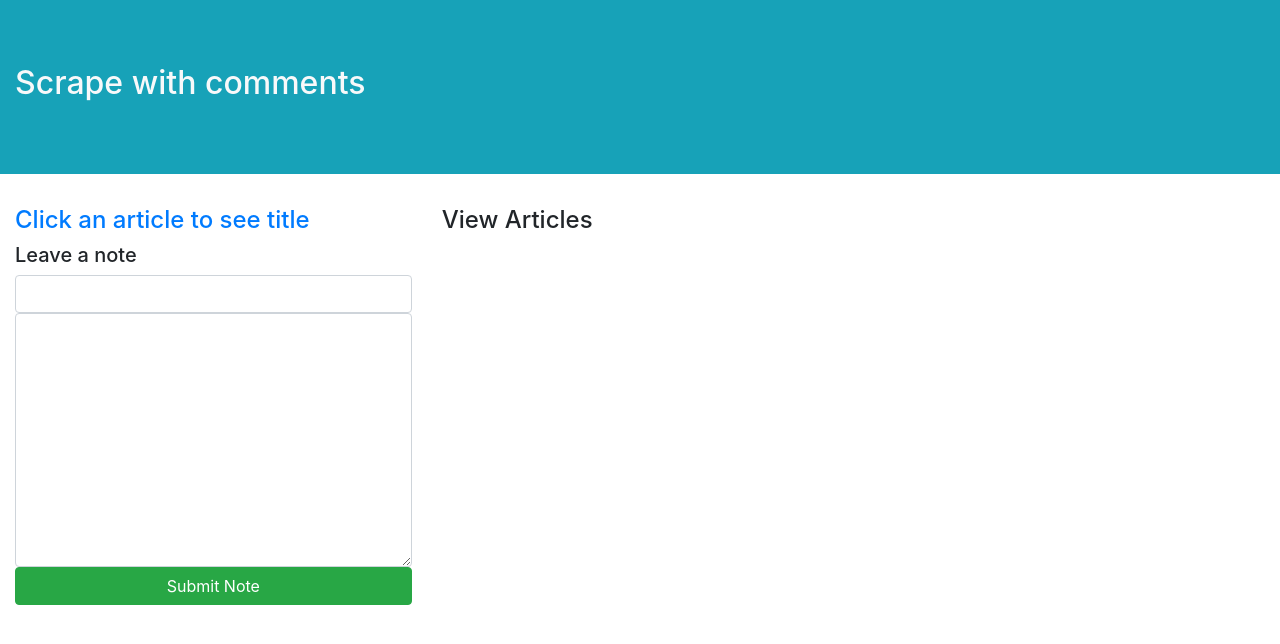
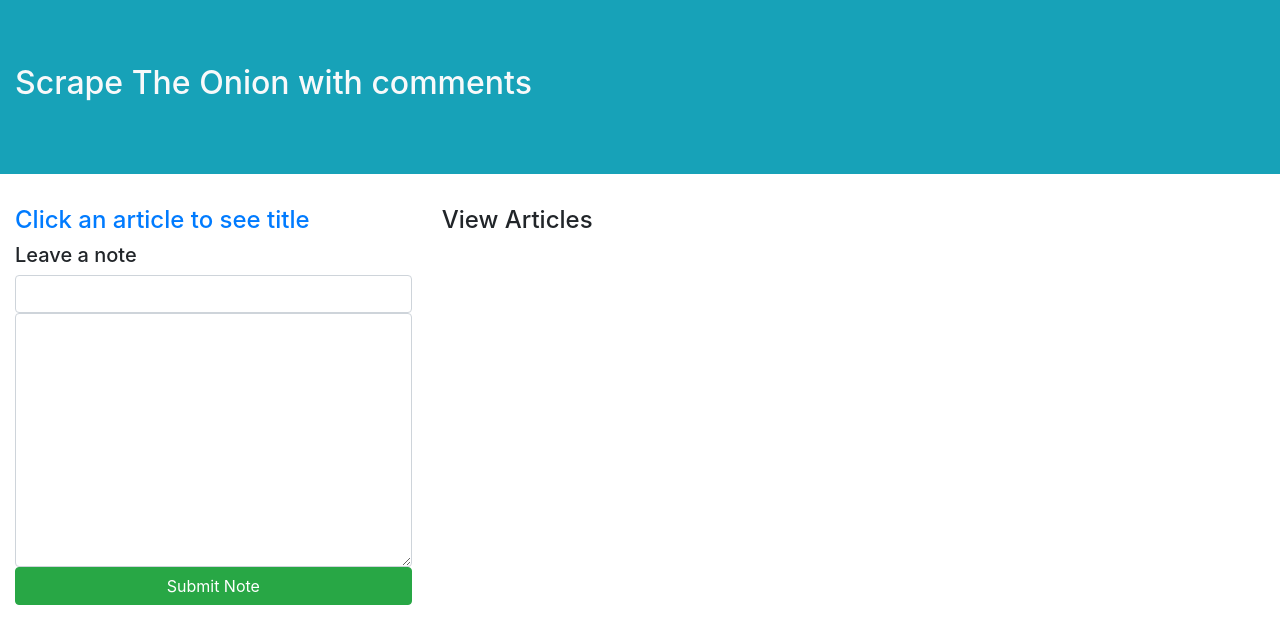
Before and after one commit to CharityQuinn/onionscrape-18, a website: page public/index.html in a window 1280 px wide. Drawn offline with nearby package versions, Linux system fonts and the light colour scheme; no server answers.

Commit message:
Modified the README file

```diff
--- a/public/index.html
+++ b/public/index.html
@@ -13,7 +13,7 @@
 
   <div class="jumbotron jumbotron-fluid bg-info text-light">
     <div class="container-fluid">
-      <h2>Scrape with comments</h2>
+      <h2>Scrape The Onion with comments</h2>
     </div>
 
   </div>
```
Also changed, not shown: README.md, 1 other file.
